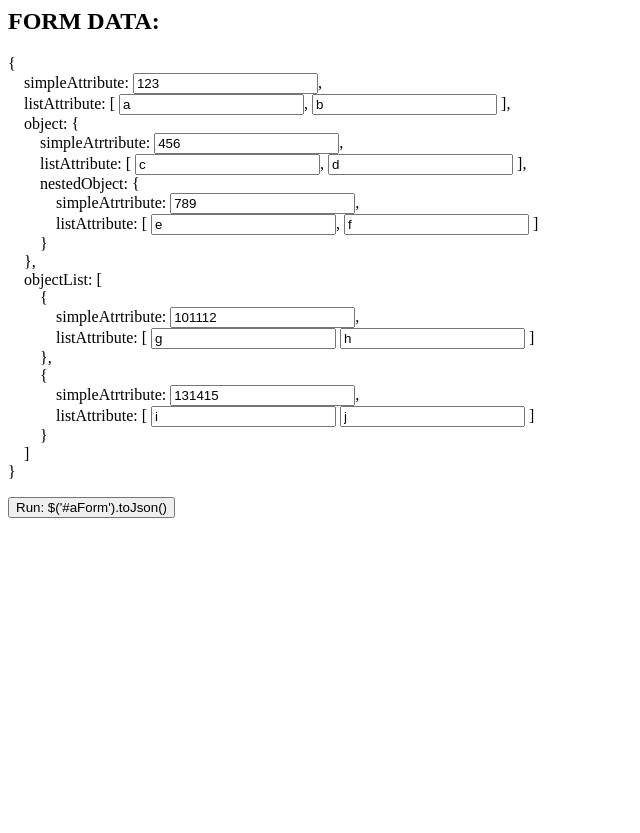
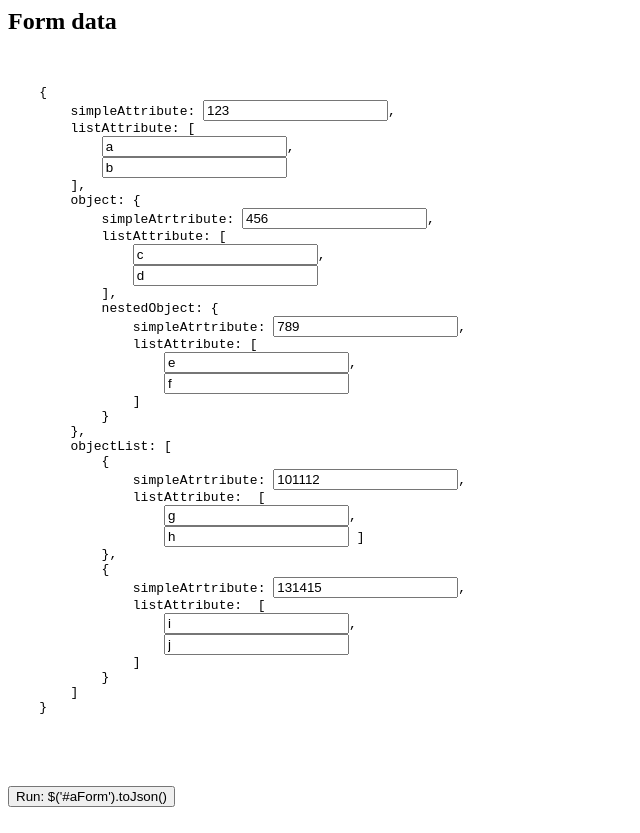
Before and after one commit to alexandrefvb/jquery-json-form-functions, a plain HTML site: page example.html in a window 1280 px wide. Shown: the whole page, without its empty margins (0-640 px from the left). Before the commit the page ends 800 px from the top, so only its background shows below. Drawn offline with nearby package versions, Linux system fonts and the light colour scheme.

Commit message:
Using <pre> to ident example.html

```diff
--- a/example.html
+++ b/example.html
@@ -5,56 +5,59 @@
 	<script src="jquery-json-form-functions.js"></script>
 </head>
 <body>
-	<h2>FORM DATA:</h2>
-	{ <br>
+    <h2>Form data</h2>
+    <pre>
 	<form id="aForm" action="http://some-service-url">
-    &nbsp;&nbsp;&nbsp;&nbsp;simpleAttribute:
-    	<input type="text" name="simpleAttribute" value="123"/>,<br>
-    &nbsp;&nbsp;&nbsp;&nbsp;listAttribute: [
-    	<input type="text" name="listAttribute" value="a"/>,
-    	<input type="text" name="listAttribute" value="b"/> ],<br>
-   	&nbsp;&nbsp;&nbsp;&nbsp;object: {<br>
-   	&nbsp;&nbsp;&nbsp;&nbsp;&nbsp;&nbsp;&nbsp;&nbsp;simpleAtrtribute:
-   		<input type="text" name="object.simpleAtrtribute" value="456"/>,<br>
-   	&nbsp;&nbsp;&nbsp;&nbsp;&nbsp;&nbsp;&nbsp;&nbsp;listAttribute: [
-   		<input type="text" name="object.listAttribute" value="c"/>,	<input type="text" name="object.listAttribute" value="d"/> ],<br>
-    &nbsp;&nbsp;&nbsp;&nbsp;&nbsp;&nbsp;&nbsp;&nbsp;nestedObject: {<br>
-    &nbsp;&nbsp;&nbsp;&nbsp;&nbsp;&nbsp;&nbsp;&nbsp;&nbsp;&nbsp;&nbsp;&nbsp;simpleAtrtribute:
-    	<input type="text" name="object.nestedObject.simpleAtrtribute" value="789"/>,<br>
-    &nbsp;&nbsp;&nbsp;&nbsp;&nbsp;&nbsp;&nbsp;&nbsp;&nbsp;&nbsp;&nbsp;&nbsp;listAttribute: [
-    	<input type="text" name="object.nestedObject.listAttribute" value="e"/>,
-    	<input type="text" name="object.nestedObject.listAttribute" value="f"/> ]<br>
-    &nbsp;&nbsp;&nbsp;&nbsp;&nbsp;&nbsp;&nbsp;&nbsp;} <br>
-    &nbsp;&nbsp;&nbsp;&nbsp;},<br>
-    &nbsp;&nbsp;&nbsp;&nbsp;objectList: [<br>
-    &nbsp;&nbsp;&nbsp;&nbsp;&nbsp;&nbsp;&nbsp;&nbsp;{<br>
-    &nbsp;&nbsp;&nbsp;&nbsp;&nbsp;&nbsp;&nbsp;&nbsp;&nbsp;&nbsp;&nbsp;&nbsp;simpleAtrtribute:
-	    <input type="text" name="objectList[0].simpleAtrtribute" value="101112"/>,<br>
-    &nbsp;&nbsp;&nbsp;&nbsp;&nbsp;&nbsp;&nbsp;&nbsp;&nbsp;&nbsp;&nbsp;&nbsp;listAttribute:	[
-    	<input type="text" name="objectList[0].listAttribute" value="g"/>
-	    <input type="text" name="objectList[0].listAttribute" value="h"/> ]<br>
-	&nbsp;&nbsp;&nbsp;&nbsp;&nbsp;&nbsp;&nbsp;&nbsp;}, <br>
-    &nbsp;&nbsp;&nbsp;&nbsp;&nbsp;&nbsp;&nbsp;&nbsp;{<br>
-    &nbsp;&nbsp;&nbsp;&nbsp;&nbsp;&nbsp;&nbsp;&nbsp;&nbsp;&nbsp;&nbsp;&nbsp;simpleAtrtribute:
-	    <input type="text" name="objectList[1].simpleAtrtribute" value="131415"/>,<br>
-    &nbsp;&nbsp;&nbsp;&nbsp;&nbsp;&nbsp;&nbsp;&nbsp;&nbsp;&nbsp;&nbsp;&nbsp;listAttribute:	[
-    	<input type="text" name="objectList[1].listAttribute" value="i"/>
-	    <input type="text" name="objectList[1].listAttribute" value="j"/> ]<br>
-	&nbsp;&nbsp;&nbsp;&nbsp;&nbsp;&nbsp;&nbsp;&nbsp;}<br>
-	&nbsp;&nbsp;&nbsp;&nbsp;]<br>
-	}
+    {
+        simpleAttribute: <input type="text" name="simpleAttribute" value="123"/>,
+        listAttribute: [
+            <input type="text" name="listAttribute" value="a"/>,
+            <input type="text" name="listAttribute" value="b"/>
+        ],
+        object: {
+            simpleAtrtribute: <input type="text" name="object.simpleAtrtribute" value="456"/>,
+            listAttribute: [
+                <input type="text" name="object.listAttribute" value="c"/>,
+                <input type="text" name="object.listAttribute" value="d"/>
+            ],
+            nestedObject: {
+                simpleAtrtribute: <input type="text" name="object.nestedObject.simpleAtrtribute" value="789"/>,
+                listAttribute: [
+                    <input type="text" name="object.nestedObject.listAttribute" value="e"/>,
+                    <input type="text" name="object.nestedObject.listAttribute" value="f"/>
+                ]
+            }
+        },
+        objectList: [
+            {
+                simpleAtrtribute: <input type="text" name="objectList[0].simpleAtrtribute" value="101112"/>,
+                listAttribute:	[
+                    <input type="text" name="objectList[0].listAttribute" value="g"/>,
+                    <input type="text" name="objectList[0].listAttribute" value="h"/> ]
+            },
+            {
+                simpleAtrtribute: <input type="text" name="objectList[1].simpleAtrtribute" value="131415"/>,
+                listAttribute:	[
+                    <input type="text" name="objectList[1].listAttribute" value="i"/>,
+                    <input type="text" name="objectList[1].listAttribute" value="j"/>
+                ]
+            }
+        ]
+    }
     </form>
+    </pre>
+
     <button id="btnConvert">Run: $('#aForm').toJson()</button><br><br>
     <div id="result">
     	<h2>$('#aForm').toJson() Result:</h2>
-    	<span id="json-data">
-    	</span>
+    	<pre id="json-data">
+    	</pre>
 	</div>
 
 	<script type="text/javascript">
 		$('#result').hide();
 		$('#btnConvert').click(function() {
-			$('#json-data').text(JSON.stringify($('#aForm').toJson()));
+			$('#json-data').text(JSON.stringify($('#aForm').toJson(), undefined, 2));
 			$('#result').show();
 		});
 	</script>
```
